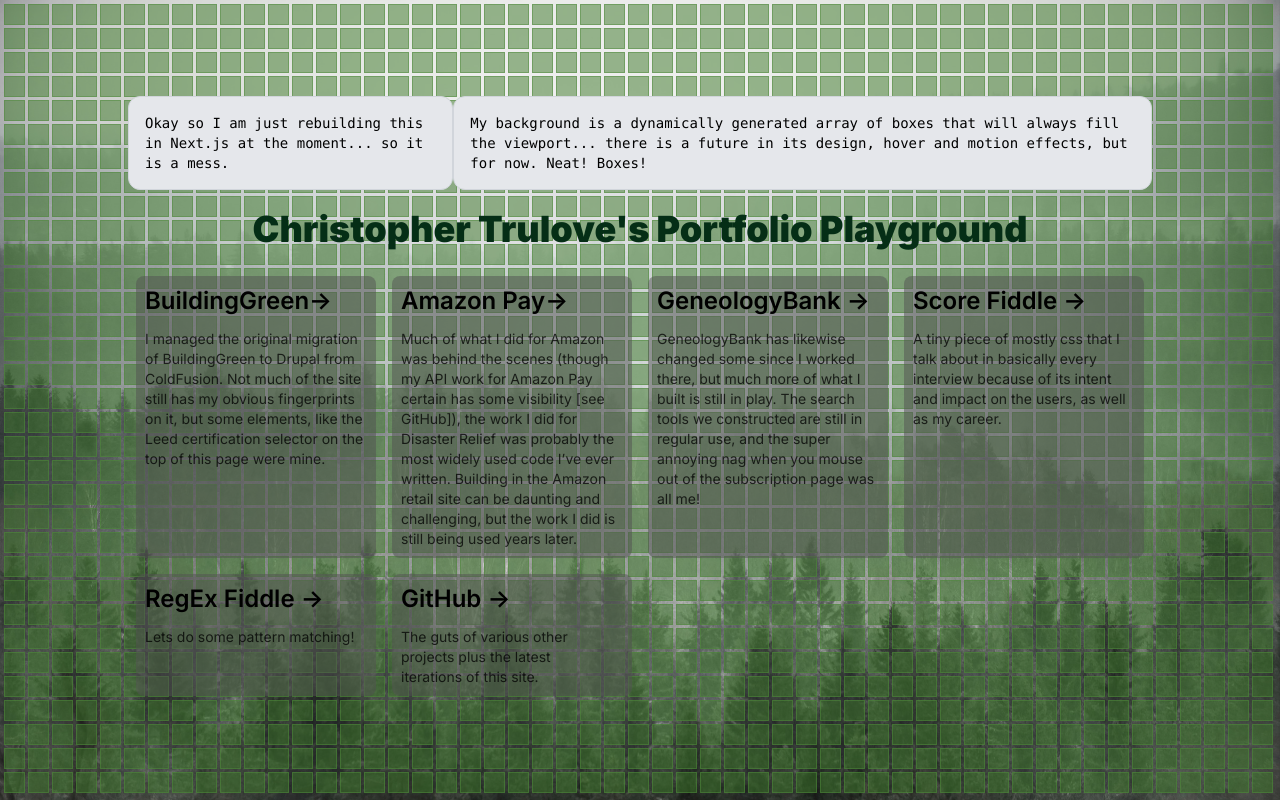
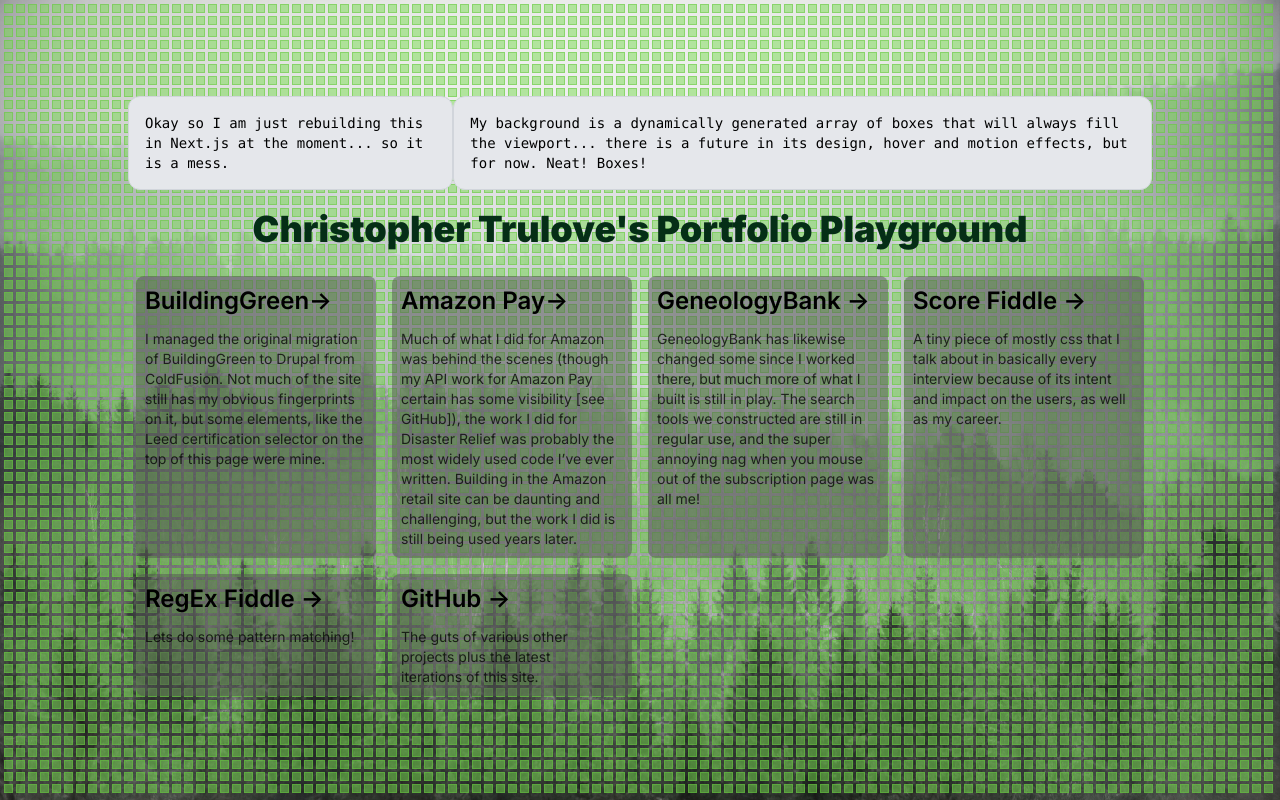
Before and after one commit to OhkaBaka/code.trulove, a Next.js app: page / in a window 1280 px wide. Built offline with nearby package versions, Linux system fonts and the light colour scheme.

Commit message:
Tweaked colors some more, adjusted size of bax (for fun), set bax to fixed

```diff
--- a/src/components/bax.jsx
+++ b/src/components/bax.jsx
@@ -3,7 +3,7 @@ import React, {useRef} from 'react';
 import {useDimensions} from '../hooks/useDimensions';
 import Image from "next/image";
 
-const Bax = ({baxSize=24, bgSrc=""})=>{
+const Bax = ({baxSize=12, bgSrc=""})=>{
   const ref = useRef(null)
   const {width, height} = useDimensions(ref)
 
@@ -15,14 +15,14 @@ const Bax = ({baxSize=24, bgSrc=""})=>{
   const baxes = [];
   for(let yix=0; yix<baxHeight; yix++){
     for(let xix=0; xix<baxWidth; xix++){
-      baxes.push(<div key={`bax_${xix}_${yix}`} style={{position: "absolute", top:`${yix*baxSize+baxVPad}px`, left:`${xix*baxSize+baxHPad}px`, width:baxSize-3, height:baxSize-3, borderWidth: "1px", borderColor:"rgba(80, 140, 60, 0.5)", backgroundColor:"rgba(60, 120, 40, 0.5)"}}className={`bax row_${yix} col_${xix}`} />);
+      baxes.push(<div key={`bax_${xix}_${yix}`} style={{position: "absolute", top:`${yix*baxSize+baxVPad}px`, left:`${xix*baxSize+baxHPad}px`, width:baxSize-3, height:baxSize-3, borderWidth: "1px", borderColor:"rgba(100, 200, 60, 0.5)", backgroundColor:"rgba(120, 220, 80, 0.5)"}}className={`bax row_${yix} col_${xix}`} />);
     }
   }
 
-  return (<div ref={ref} style={{position:"absolute", zIndex:-1, height: "100%", width: "100%"}}>
+  return (<div ref={ref} style={{position:"fixed", zIndex:-1, height: "100%", width: "100%"}}>
     { bgSrc != "" && (<Image
       src={bgSrc}
-      alt="background image of pine trees in fog"
+      alt="background image"
       fill
       style={{objectFit:'cover'}}
     />)}
```
